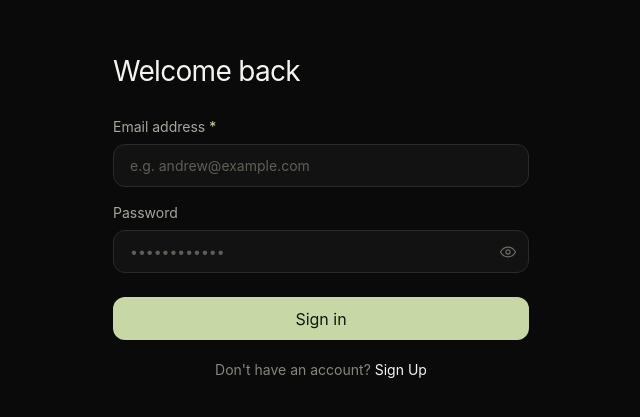
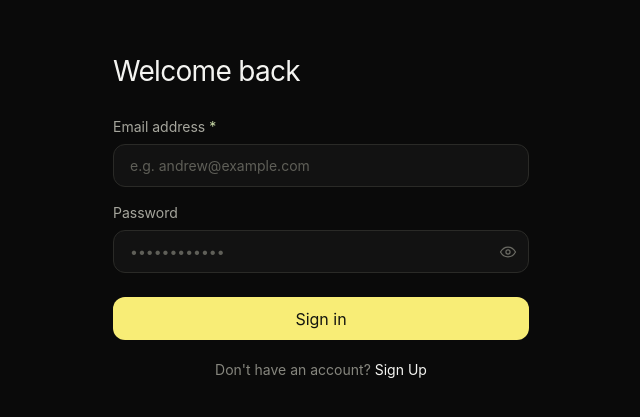
Before and after one commit to AniMerabishvili/morpheus-project, a React (Vite) app in the folder morpheus-frontend/: page /auth in a window 1280 px wide. Shown: the part 183-600 px from the top of the page, without its empty margins (319-959 px from the left). Built offline with nearby package versions, Linux system fonts and the light colour scheme; no server answers.

Commit message:
button changed auth page

```diff
--- a/morpheus-frontend/src/pages/AuthPage.jsx
+++ b/morpheus-frontend/src/pages/AuthPage.jsx
@@ -157,7 +157,7 @@ function AuthPage() {
           <button
             type="submit"
             disabled={isSubmitting}
-            className={`mt-[clamp(0.25rem,1vh,0.5rem)] ${fieldHeight} w-full rounded-xl bg-[#C7D8A6] text-sm font-medium text-[#14160f] transition hover:brightness-105 focus-visible:outline focus-visible:outline-2 focus-visible:outline-offset-2 focus-visible:outline-[#C7D8A6] disabled:cursor-not-allowed disabled:opacity-60`}
+            className={`mt-[clamp(0.25rem,1vh,0.5rem)] ${fieldHeight} w-full rounded-xl bg-[#F8ED76] text-sm font-medium text-[#14160f] transition hover:brightness-105 focus-visible:outline focus-visible:outline-2 focus-visible:outline-offset-2 focus-visible:outline-[#F8ED76] disabled:cursor-not-allowed disabled:opacity-60`}
           >
             {isSubmitting ? 'Working...' : text.submit}
           </button>
@@ -168,7 +168,7 @@ function AuthPage() {
           <button
             type="button"
             onClick={switchMode}
-            className="font-medium text-[#F4F4F1] transition hover:text-[#C7D8A6]"
+            className="font-medium text-[#F4F4F1] transition hover:text-[#F8ED76]"
           >
             {text.switchAction}
           </button>
```
